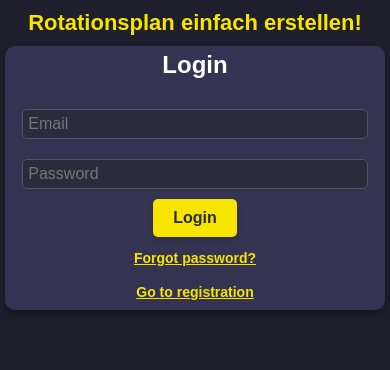
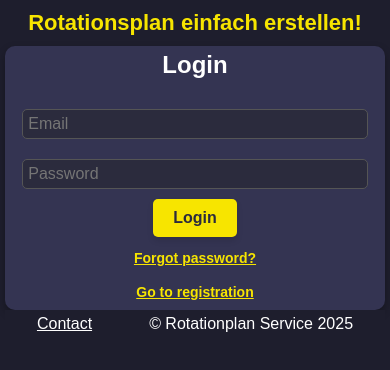
Before and after one commit to neverovvitalij/My-Project_Create-Rotation, a React (Create React App) app in the folder frontend/: page /login in a window 390 px wide. Shown: the top 370 px of the page. Built offline with nearby package versions, Linux system fonts and the light colour scheme; no server answers.

Commit message:
footer component added

```diff
--- a/frontend/src/App.js
+++ b/frontend/src/App.js
@@ -19,6 +19,7 @@ import RegisterForm from './pages/RegisterForm';
 import ReqResPassword from './pages/ReqResPassword';
 import ResetPassword from './pages/ResetPassword';
 import styles from './App.module.css';
+import Footer from './components/Footer';
 
 function AuthGuard({ children }) {
   const { store } = useContext(Context);
@@ -123,6 +124,7 @@ function App() {
           />
           <Route path="*" element={<Navigate to="/" replace />} />
         </Routes>
+        <Footer />
       </div>
     </BrowserRouter>
   );
--- /dev/null
+++ b/frontend/src/components/Footer.js
@@ -0,0 +1,14 @@
+import { NavLink } from 'react-router-dom';
+import styles from '../styles/Footer.module.css';
+
+const Footer = () => {
+  return (
+    <div className={styles.container}>
+      <NavLink to="mailto:rotationplanservice@gmail.com">Contact</NavLink>
+      {/* <NavLink>FAQ</NavLink> */}
+      <p>© Rotationplan Service 2025</p>
+    </div>
+  );
+};
+
+export default Footer;
--- /dev/null
+++ b/frontend/src/styles/Footer.module.css
@@ -0,0 +1,29 @@
+.container {
+  display: flex;
+  justify-content: center;
+  width: 100%;
+  background-color: #1e1e2d;
+  color: white;
+  padding: 30px;
+}
+
+.container a {
+  color: white;
+  font-size: 16px;
+  padding-right: 20px;
+}
+
+.container p {
+  margin-left: 50%;
+}
+
+@media (max-width: 768px) {
+  .container {
+    max-width: 95%;
+    padding: 5px;
+  }
+
+  .container p {
+    margin-left: 10%;
+  }
+}
```
